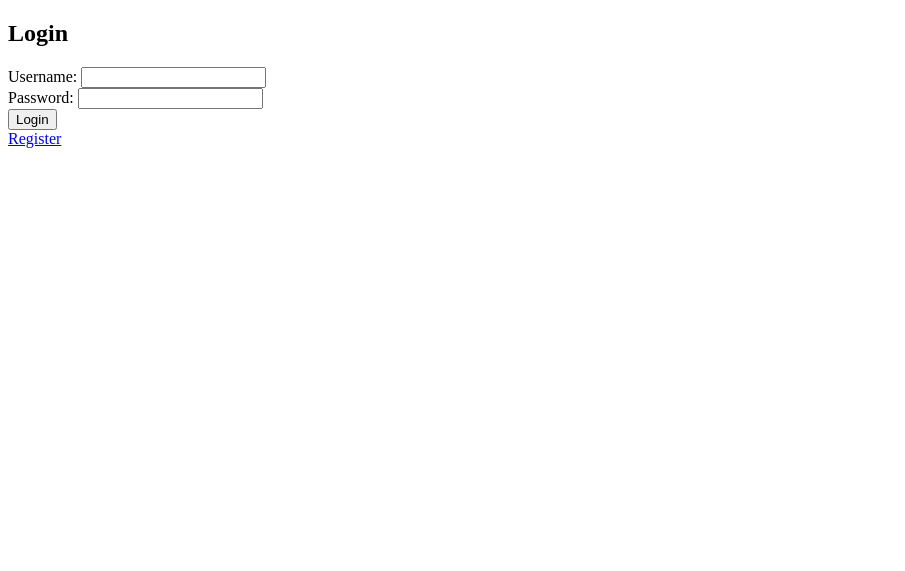
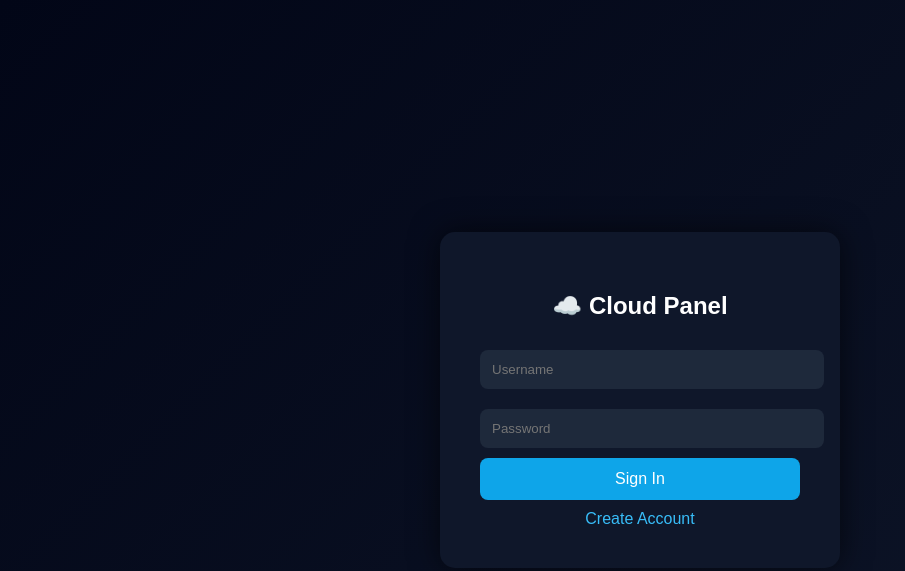
Before and after one commit to MANSHUKING12345/Cloud-Panel-Fix, a plain HTML site: page templates/login.html in a window 1280 px wide. Shown: the whole page, without its empty margins (0-905 px from the left). Drawn offline with Linux system fonts and the light colour scheme.

Commit message:
Enhance login page design and structure

```diff
--- a/templates/login.html
+++ b/templates/login.html
@@ -1,13 +1,82 @@
 <!DOCTYPE html>
 <html>
-<head><title>Login</title></head>
+<head>
+<title>Cloud Panel Login</title>
+
+<style>
+body {
+    margin: 0;
+    height: 100vh;
+    display: flex;
+    justify-content: center;
+    align-items: center;
+    background: linear-gradient(135deg,#020617,#0f172a);
+    font-family: Arial;
+    color: white;
+}
+
+.login-box {
+    background: #0f172a;
+    padding: 40px;
+    border-radius: 15px;
+    width: 320px;
+    box-shadow: 0 0 30px rgba(0,0,0,0.6);
+}
+
+h2 {
+    text-align: center;
+    margin-bottom: 20px;
+}
+
+input {
+    width: 100%;
+    padding: 12px;
+    margin: 10px 0;
+    background: #1e293b;
+    border: none;
+    color: white;
+    border-radius: 8px;
+}
+
+button {
+    width: 100%;
+    padding: 12px;
+    background: #0ea5e9;
+    border: none;
+    border-radius: 8px;
+    color: white;
+    font-size: 16px;
+    cursor: pointer;
+}
+
+button:hover {
+    background: #0284c7;
+}
+
+a {
+    color: #38bdf8;
+    text-decoration: none;
+    display: block;
+    text-align: center;
+    margin-top: 10px;
+}
+</style>
+
+</head>
+
 <body>
-<h2>Login</h2>
-<form method="POST">
-  Username: <input type="text" name="username"/><br/>
-  Password: <input type="password" name="password"/><br/>
-  <input type="submit" value="Login"/>
-</form>
-<a href="/register">Register</a>
+
+<div class="login-box">
+    <h2>☁️ Cloud Panel</h2>
+
+    <form method="POST">
+        <input type="text" name="username" placeholder="Username" required>
+        <input type="password" name="password" placeholder="Password" required>
+        <button type="submit">Sign In</button>
+    </form>
+
+    <a href="/register">Create Account</a>
+</div>
+
 </body>
 </html>
```
